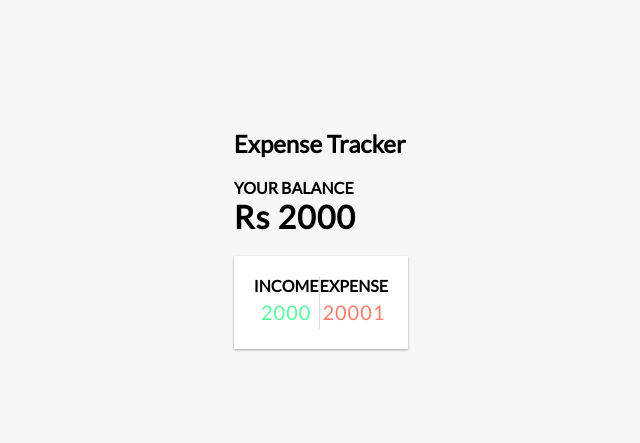
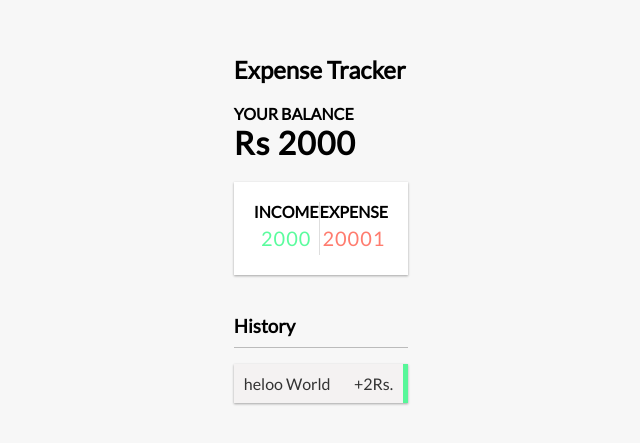
Before and after one commit to saadusufzai/Expense-Tracker-React-App-TypeScript-PWA-Push-Notificaions, a React (Create React App) app: page / in a window 1280 px wide. Shown: the part 161-604 px from the top of the page, without its empty margins (319-959 px from the left). Built offline with nearby package versions, Linux system fonts and the light colour scheme.

Commit message:
Transaction

```diff
--- a/src/App.tsx
+++ b/src/App.tsx
@@ -8,6 +8,7 @@ import  Header  from './Components/Header';
 import './App.css';
 import Balance from './Components/Balance';
 import IncomeExpenses from './Components/IncomeExpenses';
+import TransactionList from './Components/TransactionList';
 
 function App() {
   return (
@@ -15,6 +16,7 @@ function App() {
       <Header />
       <Balance/>
       <IncomeExpenses/>
+      <TransactionList/>
    </div>
   );
 }
--- a/src/Components/Transaction.tsx
+++ b/src/Components/Transaction.tsx
@@ -1,9 +1,19 @@
 import React from 'react'
 
 const Transaction = () => {
+
+ const transaction = {
+  amount:2,
+  text:'heloo World'
+ }
+
+ const sign = transaction.amount < 0 ? '-' : '+';
   return (
     <div>
+       <li className={transaction.amount < 0 ? 'minus' : 'plus'}>
+       {transaction.text} <span>{sign}{Math.abs(transaction.amount)}Rs.</span><button onClick={() =>()=>console.log('delete trans')} className="delete-btn">x</button>
 
+     </li>
     </div>
   )
 }
--- a/src/Components/TransactionList.tsx
+++ b/src/Components/TransactionList.tsx
@@ -1,9 +1,13 @@
 import React from 'react'
+import Transaction from './Transaction'
 
 const TransactionList = () => {
   return (
     <div>
-
+      <h3>History</h3>
+      <ul className="list">
+        <Transaction/>
+       </ul>
     </div>
   )
 }
```
